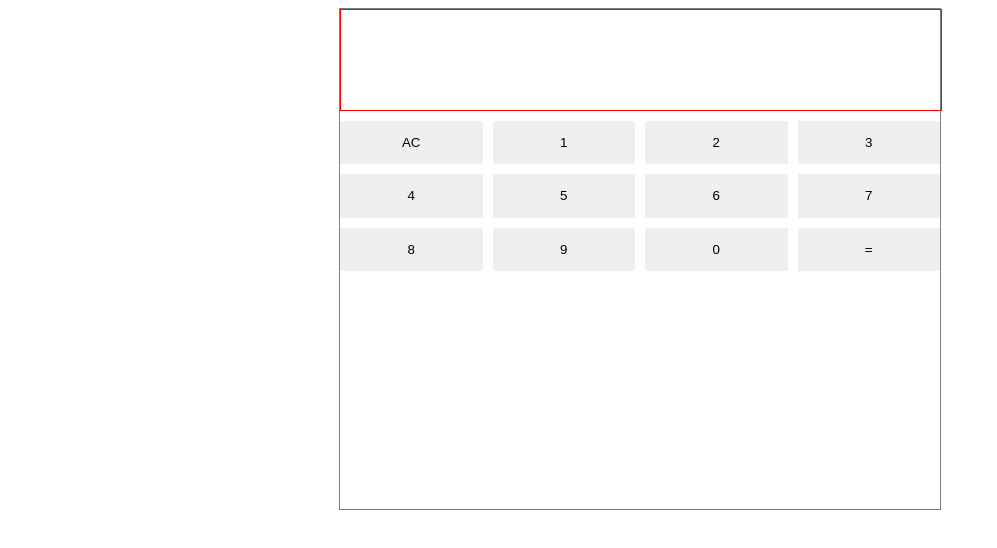
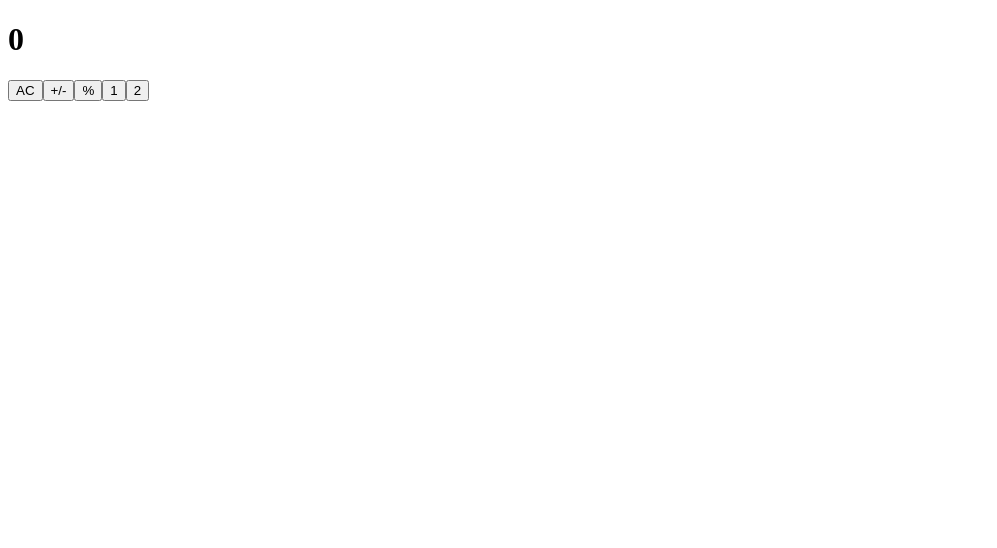
Before and after one commit to O-WigglyPlay/React_Web, a React (Create React App) app: page / in a window 1280 px wide. Shown: the top 548 px of the page, without its empty margins (0-997 px from the left). Built offline with nearby package versions, Linux system fonts and the light colour scheme.

Commit message:
계산기 구현 다시 해보기

```diff
--- a/src/App.js
+++ b/src/App.js
@@ -1,6 +1,6 @@
 import React from 'react';
 import Count from './Count'
-import Calculator from './Calculator_hard';
+import Calculator from './Component/Calculator_hard';
 
 function App() {
   return (
--- a/src/Calculator.module.css
+++ /dev/null
@@ -1,26 +0,0 @@
-.container{
-  width: 600px;
-  height: 500px;
-  margin: 0 auto;
-  border: 1px solid gray;
-}
-
-.resultArea{
-  width: 100%;
-  height: 100px;
-  border: 1px solid red;
-  margin-bottom: 10px;
-}
-
-.numArea{
-  display: grid;
-  grid-template-columns: repeat(4,1fr);
-  grid-column-gap: 10px;
-  grid-row-gap: 10px;
-  width: 100%;
-  height: 30%;
-}
-
-.numArea button{
-  border: none;
-}
--- a/src/Calculator_hard.js
+++ /dev/null
@@ -1,45 +0,0 @@
-import React, { useState } from 'react';
-import Styles from './Calculator.module.css'
-
-const Calculator = () => {
-  const [Value, setValue] = useState("");
-  const [Result, setResult] = useState(0);
-
-  const getNum = () => {
-    setValue((prev) => prev + this.target.value);
-  };
-
-  const getoper = () => {
-    setValue((prev) => prev + this.target.value);
-  };
-  return (
-    <div className='calculatorArea'>
-      <div className={Styles.container}>
-        <div className={Styles.resultArea}>
-          <div className={Styles.prevArea}>
-
-          </div>
-          <div className={Styles.currentArea}>
-            <h1></h1>
-          </div>
-        </div>
-        <div className={Styles.numArea}>
-          <button>AC</button>
-          <button value={1}>1</button>
-          <button value={2}>2</button>
-          <button value={3}>3</button>
-          <button value={4}>4</button>
-          <button value={5}>5</button>
-          <button value={6}>6</button>
-          <button value={7}>7</button>
-          <button value={8}>8</button>
-          <button value={9}>9</button>
-          <button value={0}>0</button>
-          <button>=</button>
-        </div>
-      </div>
-    </div>
-  );
-};
-
-export default Calculator;
--- /dev/null
+++ b/src/Component/Calculator_hard.js
@@ -0,0 +1,52 @@
+import react, {useState} from 'react';
+import styles from './Calculator.module.css'
+
+const Calculator_hard = () => {
+  const [Value, setValue] = useState(0);
+  const [OldValue, setOldValue] = useState(0);
+  const [operator, setOperator] = useState(0);
+
+  const inputValue = (e) => {
+    if (Value === 0){
+      setValue(e.target.value);
+      console.log(e.target.value);
+    } else{
+      setValue(e.target.Value + Value);
+    }
+  }
+
+  const clear = () => {
+    setValue(0);
+  }
+
+  const percent = (e) => {
+    setValue(Value / 100);
+  }
+
+  const changeSign = () => {
+    if(Value > 0){
+      setValue(-Value);
+    } else {
+      setValue(Math.abs(Value));
+    }
+  }
+
+  return(
+    <div className="CalculatorArea">
+      <div className={styles.container}>
+        <div className={styles.wrapper}>
+          <div className="Display">
+            <h1 className={styles.result}>{Value}</h1>
+            <button onClick={clear}>AC</button>
+            <button onClick={changeSign}>+/-</button>
+            <button onClick={percent}>%</button>
+            <button onClick={inputValue} value={1}>1</button>
+            <button onClick={inputValue} value={2}>2</button>
+          </div>
+        </div>
+      </div>
+    </div>
+  );
+};
+
+export default Calculator_hard;
```
Also changed, not shown: src/Component/Calculator.module.css (added).
